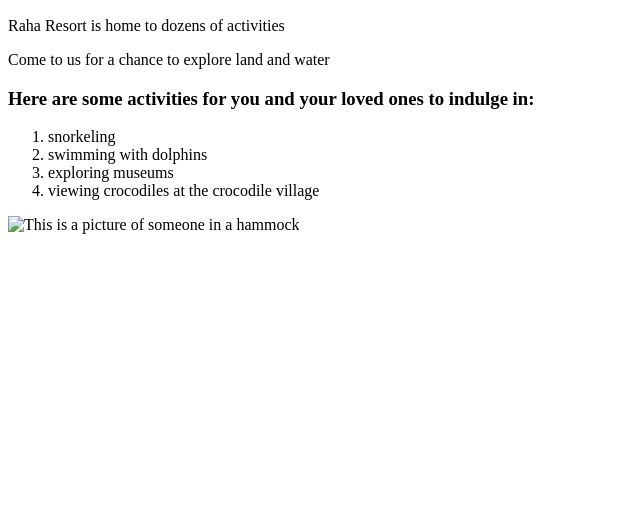
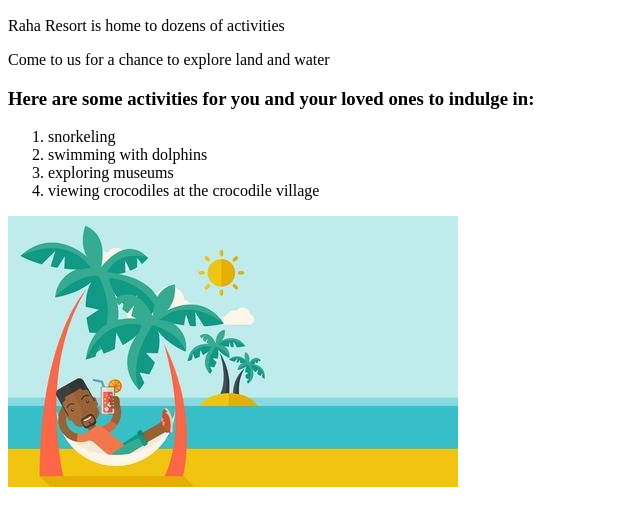
Before and after one commit to Ivy-N/Resortwebsite, a plain HTML site: page activities.html in a window 1280 px wide. Shown: the part 110-636 px from the top of the page, without its empty margins (0-640 px from the left). Drawn offline with Linux system fonts and the light colour scheme.

Commit message:
Add final draft HTML pages

```diff
--- a/activities.html
+++ b/activities.html
@@ -18,6 +18,7 @@
     <li>viewing crocodiles at the crocodile village</li>
   </ol>
 
-  <img src=beachhammock.jpg alt="This is a picture of someone in a hammock">
+  <img src=images/beachhammock.jpg alt="This is a picture of someone in a hammock">
+
 </body>
 </html>
```
Also changed, not shown: accommodations.html (+1 -0 lines), css/bluetheme.css (deleted), css/orangetheme.css (added), images/accommodations.jpg (added).
